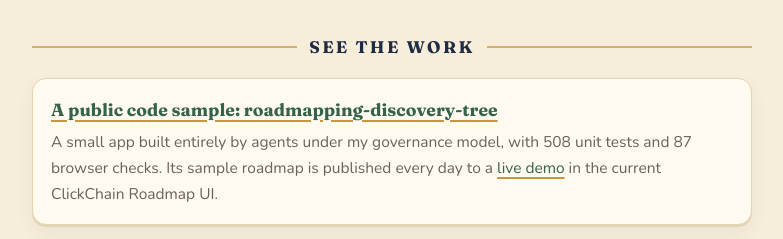
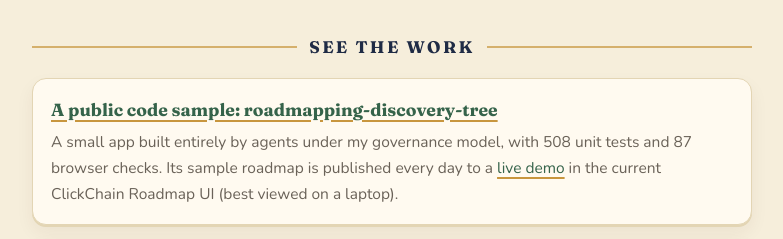
Before and after one commit to willemlarsen/willemlarsen.github.io, a plain HTML site: page index.html in a window 1280 px wide. Shown: the part 940-1179 px from the top of the page, without its empty margins (248-1031 px from the left). Drawn offline with nearby package versions, Linux system fonts and the light colour scheme.

Commit message:
Point readers to a laptop for the live demo
Co-Authored-By: Claude Opus 5.5 <noreply@anthropic.com>

```diff
--- a/index.html
+++ b/index.html
@@ -25,7 +25,7 @@
   <h2>See the work</h2>
   <ul class="cards">
     <li><strong><a href="https://github.com/willemlarsen/roadmapping-discovery-tree">A public code sample: roadmapping-discovery-tree</a></strong>
-      <span>A small app built entirely by agents under my governance model, with 508 unit tests and 87 browser checks. Its sample roadmap is published every day to a <a href="https://clickchain.ai/share/5hXr_CUIuDq8DjYQFQJf1Z4radCu_n49r5jwnyHWX0A">live demo</a> in the current ClickChain Roadmap UI.</span></li>
+      <span>A small app built entirely by agents under my governance model, with 508 unit tests and 87 browser checks. Its sample roadmap is published every day to a <a href="https://clickchain.ai/share/5hXr_CUIuDq8DjYQFQJf1Z4radCu_n49r5jwnyHWX0A">live demo</a> in the current ClickChain Roadmap UI (best viewed on a laptop).</span></li>
     <li><strong><a href="https://www.youtube.com/@clickchain-us">Live build streams on YouTube</a></strong>
       <span>Governed agentic delivery, unedited. <a href="https://youtube.com/live/9qAgYADnxU0">One stream</a> ran four autonomous delivery streams at once.</span></li>
     <li><strong><a href="notes/">Field notes on agentic system design</a></strong>
```
